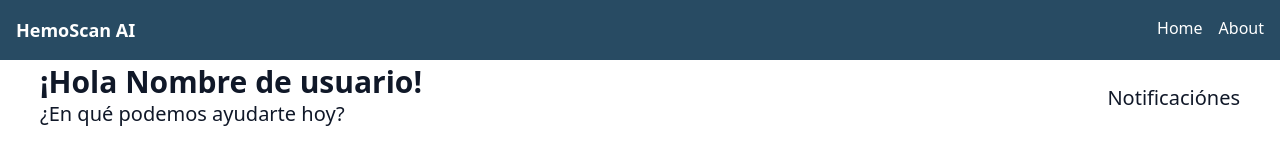
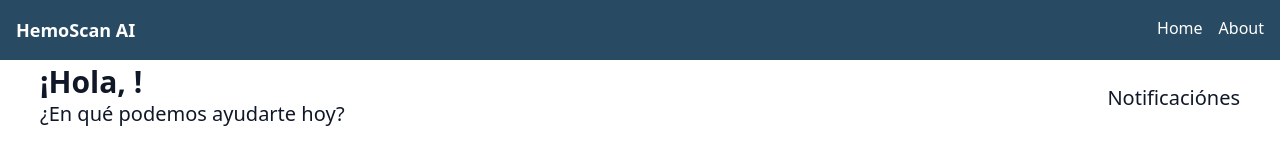
Before and after one commit to JiovannyVega/hemo-scan-lab-web, a React (Vite) app: page /home in a window 1280 px wide. Shown: the top 160 px of the page. Built offline with nearby package versions, Linux system fonts and the light colour scheme.

Commit message:
Add user email display in Home component and retrieve from localStorage

```diff
--- a/src/pages/Home.jsx
+++ b/src/pages/Home.jsx
@@ -1,13 +1,20 @@
-import React from 'react'
+import React, { useState, useEffect} from 'react'
 import { Link } from 'react-router-dom'
 
 function Home() {
+    const [userName, setUser] = useState('')
+    useEffect(() => {
+        const user = JSON.parse(localStorage.getItem('user'))
+        if (user && user.email) {
+            setUser(user.email)
+        }
+    }, [])
     return (
         <>
             <div className='bg-white flex w-full flex-col items-center'>
                 <div className='flex h-1/9 w-full'>
                     <div className='flex flex-col ml-10 h-full justify-end'>
-                        <h1 className='font-bold text-3xl'>¡Hola Nombre de usuario!</h1>
+                        <h1 className='font-bold text-3xl'>¡Hola, {userName}!</h1>
                         <h2 className='text-xl'>¿En qué podemos ayudarte hoy?</h2>
                     </div>
                     <div className='flex ml-auto items-end mr-10 h-full'>
```
